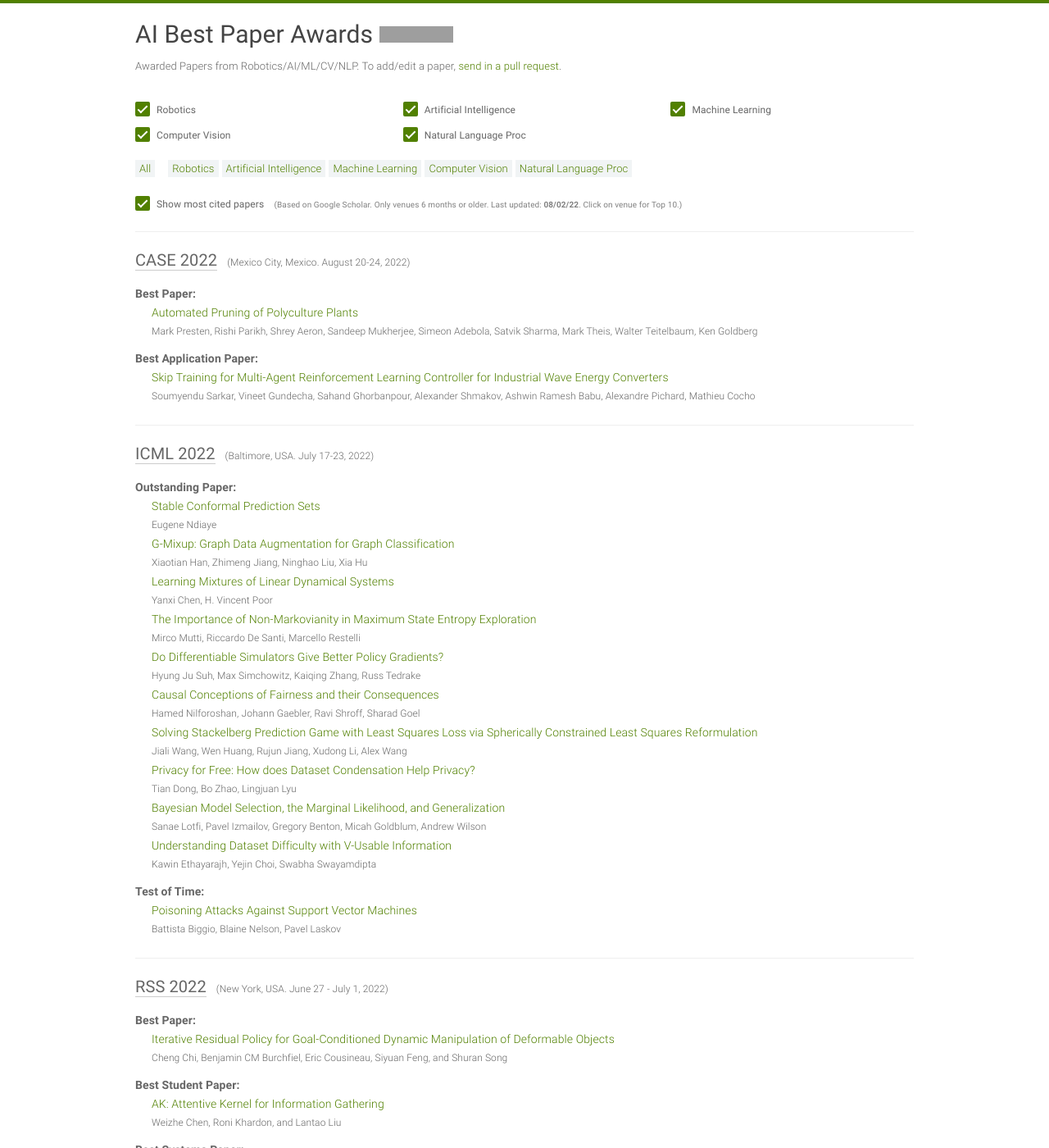
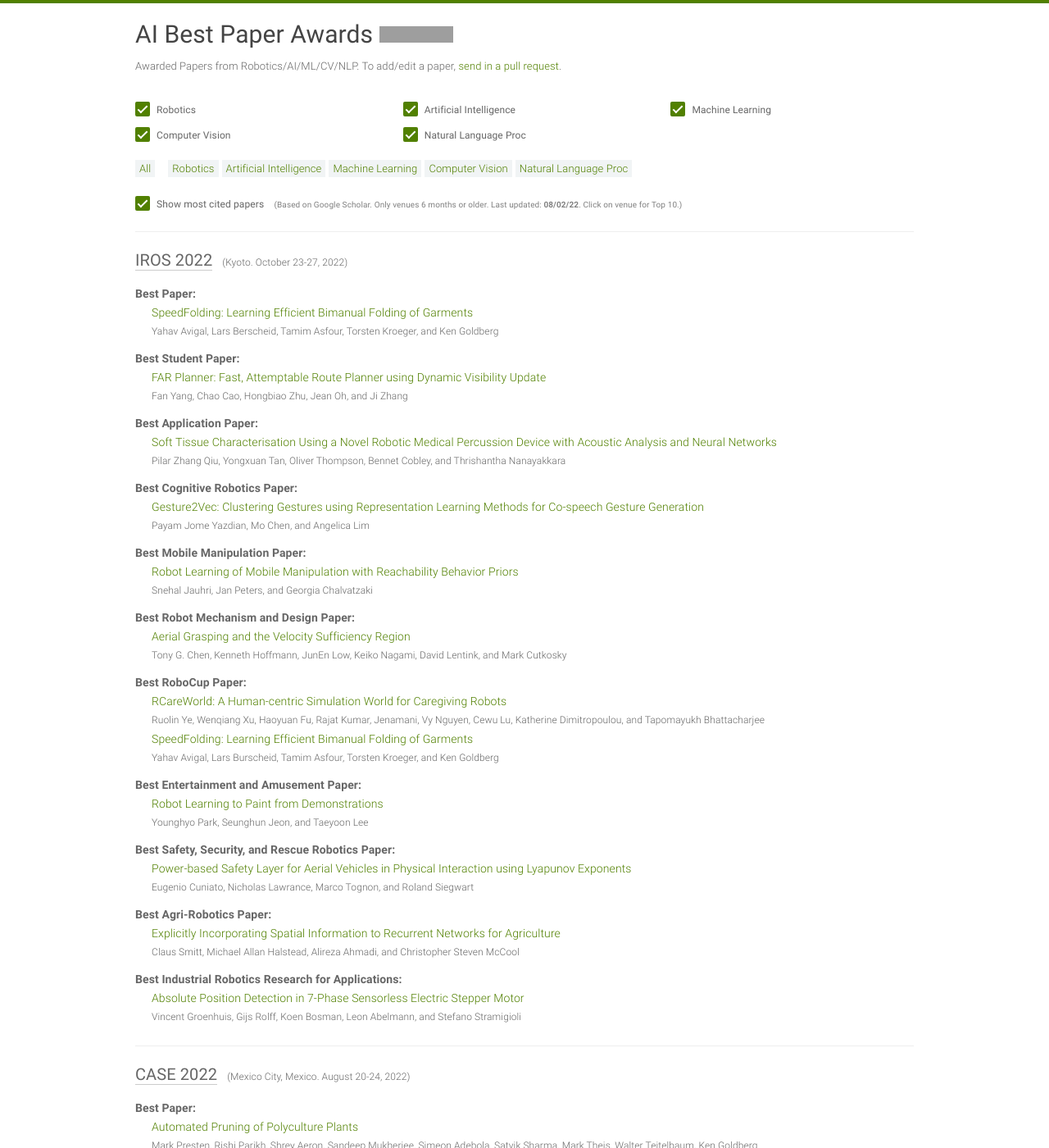
Before and after one commit to clemense/ai-bestpapers, a Jekyll site: the page built from index.html, in a window 1280 px wide and 1400 px high. Shown: the whole window at 82% size. Built offline with Jekyll 4.4.1, drawn with Linux system fonts in a browser that asks for light colours; grey boxes are pictures that could not be loaded.

Commit message:
Add IROS 2022

```diff
--- a/_data/papers.yml
+++ b/_data/papers.yml
@@ -1,4 +1,81 @@
 ---
+
+- venue: IROS
+  year: 2022
+  awards:
+  - award: Best Paper
+    title: 'SpeedFolding: Learning Efficient Bimanual Folding of Garments'
+    author: Yahav Avigal, Lars Berscheid, Tamim Asfour, Torsten Kroeger, and Ken Goldberg
+    link: https://arxiv.org/abs/2208.10552
+    source: https://iros2022.org/2022/10/30/award-winners/
+  - award: Best Student Paper
+    title: 'FAR Planner: Fast, Attemptable Route Planner using Dynamic Visibility
+      Update'
+    author: Fan Yang, Chao Cao, Hongbiao Zhu, Jean Oh, and Ji Zhang
+    link: https://arxiv.org/abs/2110.09460
+    source: https://iros2022.org/2022/10/30/award-winners/
+  - award: Best Application Paper
+    title: Soft Tissue Characterisation Using a Novel Robotic Medical Percussion Device
+      with Acoustic Analysis and Neural Networks
+    author: Pilar Zhang Qiu, Yongxuan Tan, Oliver Thompson, Bennet Cobley,  and Thrishantha
+      Nanayakkara
+    link: https://ieeexplore.ieee.org/abstract/document/9830846
+    source: https://iros2022.org/2022/10/30/award-winners/
+  - award: Best Cognitive Robotics Paper
+    title: 'Gesture2Vec: Clustering Gestures using Representation Learning Methods
+      for Co-speech Gesture Generation'
+    author: Payam Jome Yazdian, Mo Chen, and Angelica Lim
+    link: https://openreview.net/forum?id=0Kj5mhn6sw
+    source: https://iros2022.org/2022/10/30/award-winners/
+  - award: Best Mobile Manipulation Paper
+    title: Robot Learning of Mobile Manipulation with Reachability Behavior Priors
+    author: Snehal Jauhri, Jan Peters, and Georgia Chalvatzaki
+    link: https://arxiv.org/abs/2203.04051
+    source: https://iros2022.org/2022/10/30/award-winners/
+  - award: Best Robot Mechanism and Design Paper
+    title: Aerial Grasping and the Velocity Sufficiency Region
+    author: Tony G. Chen, Kenneth Hoffmann, JunEn Low, Keiko Nagami, David Lentink,
+      and Mark Cutkosky
+    link: https://ieeexplore.ieee.org/abstract/document/9834073
+    source: https://iros2022.org/2022/10/30/award-winners/
+  - award: Best RoboCup Paper
+    title: 'RCareWorld: A Human-centric Simulation World for Caregiving Robots'
+    author: Ruolin Ye, Wenqiang Xu, Haoyuan Fu, Rajat Kumar, Jenamani, Vy Nguyen,
+      Cewu Lu, Katherine Dimitropoulou, and Tapomayukh Bhattacharjee
+    link: https://arxiv.org/abs/2210.10821
+    source: https://iros2022.org/2022/10/30/award-winners/
+  - award: Best RoboCup Paper
+    title: 'SpeedFolding: Learning Efficient Bimanual Folding of Garments'
+    author: Yahav Avigal, Lars Burscheid, Tamim Asfour, Torsten Kroeger, and Ken Goldberg
+    link: https://arxiv.org/abs/2208.10552
+    source: https://iros2022.org/2022/10/30/award-winners/
+  - award: Best Entertainment and Amusement Paper
+    title: Robot Learning to Paint from Demonstrations
+    author: Younghyo Park, Seunghun Jeon, and Taeyoon Lee
+    link: null
+    source: https://iros2022.org/2022/10/30/award-winners/
+  - award: Best Safety, Security, and Rescue Robotics Paper
+    title: Power-based Safety Layer for Aerial Vehicles in Physical Interaction using
+      Lyapunov Exponents
+    author: Eugenio Cuniato, Nicholas Lawrance, Marco Tognon, and Roland Siegwart
+    link: https://arxiv.org/abs/2205.12562
+    source: https://iros2022.org/2022/10/30/award-winners/
+  - award: Best Agri-Robotics Paper
+    title: Explicitly Incorporating Spatial Information to Recurrent Networks for
+      Agriculture
+    author: Claus Smitt, Michael Allan Halstead, Alireza Ahmadi, and Christopher Steven
+      McCool
+    link: https://arxiv.org/abs/2206.13406
+    source: https://iros2022.org/2022/10/30/award-winners/
+  - award: Best Industrial Robotics Research for Applications
+    title: Absolute Position Detection in 7-Phase Sensorless Electric Stepper Motor
+    author: Vincent Groenhuis, Gijs Rolff, Koen Bosman, Leon Abelmann, and Stefano
+      Stramigioli
+    link: https://research.utwente.nl/en/publications/absolute-position-detection-in-7-phase-sensorless-electric-steppe
+    source: https://iros2022.org/2022/10/30/award-winners/
+  place: Kyoto
+  date: October 23-27, 2022
+  sub: RO
 
 - venue: CASE
   year: 2022
```
